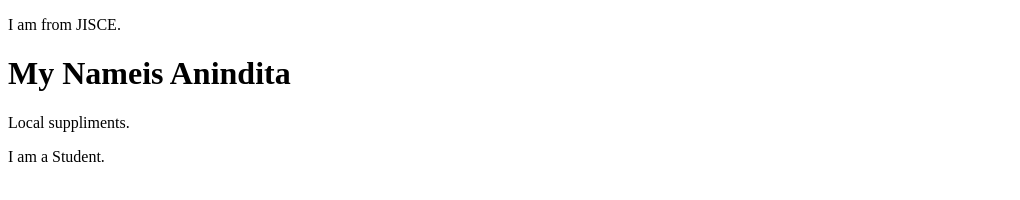
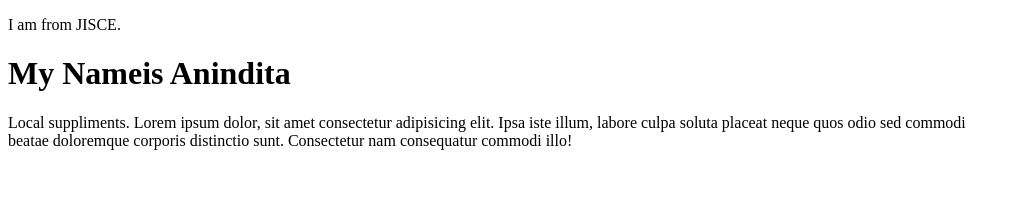
Before and after one commit to aninditasarkar2003/LocalRepo, a plain HTML site: page index.html in a window 1280 px wide. Shown: the whole page, without its empty margins (0-1020 px from the left). Drawn offline with Linux system fonts and the light colour scheme.

Commit message:
Added some lines

```diff
--- a/index.html
+++ b/index.html
@@ -8,7 +8,7 @@
 <body>
     <p> I am from JISCE. </p>
     <h1> My Nameis Anindita</h1>
-    <p>Local suppliments.</p>
-    <p>I am a Student.</p>
+    <p>Local suppliments. Lorem ipsum dolor, sit amet consectetur adipisicing elit. Ipsa iste illum, labore culpa soluta placeat neque quos odio sed commodi<br> beatae doloremque corporis distinctio sunt. Consectetur nam consequatur commodi illo!</p>
+
 </body>
 </html>
```
